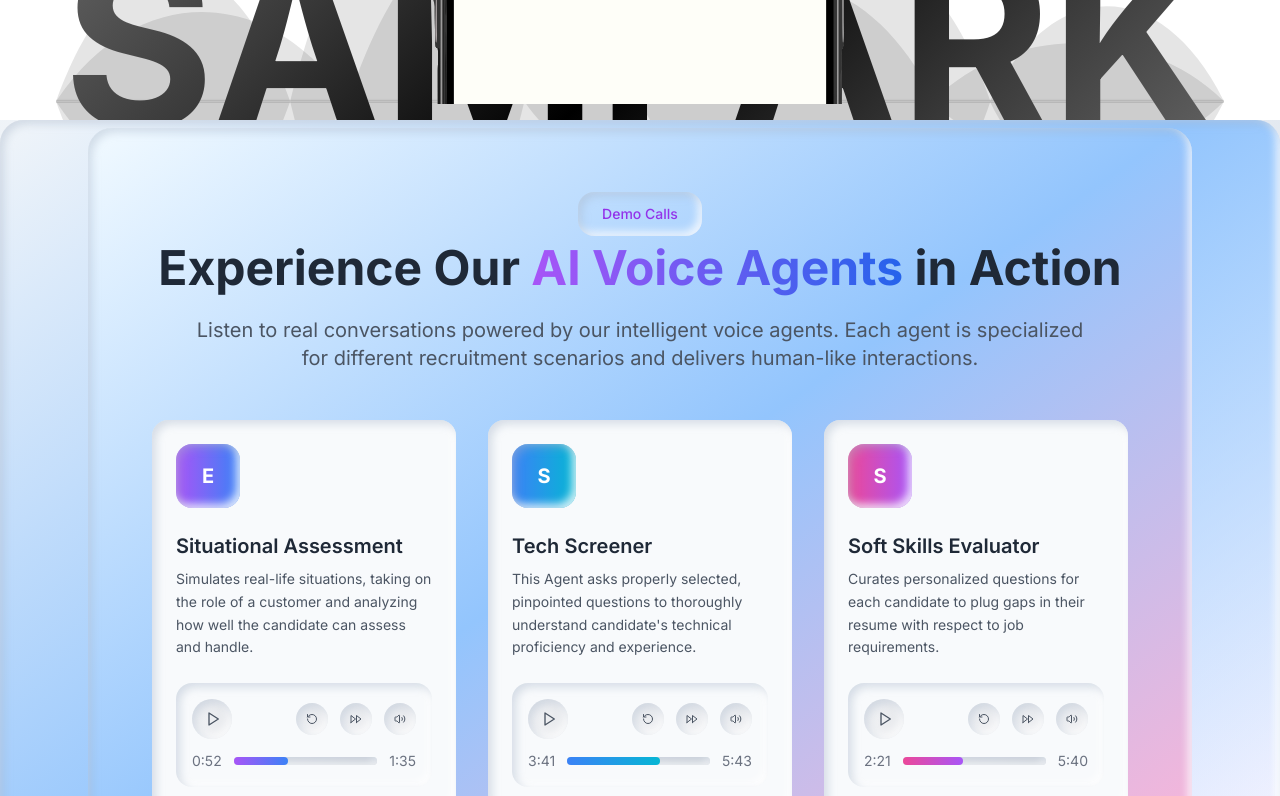
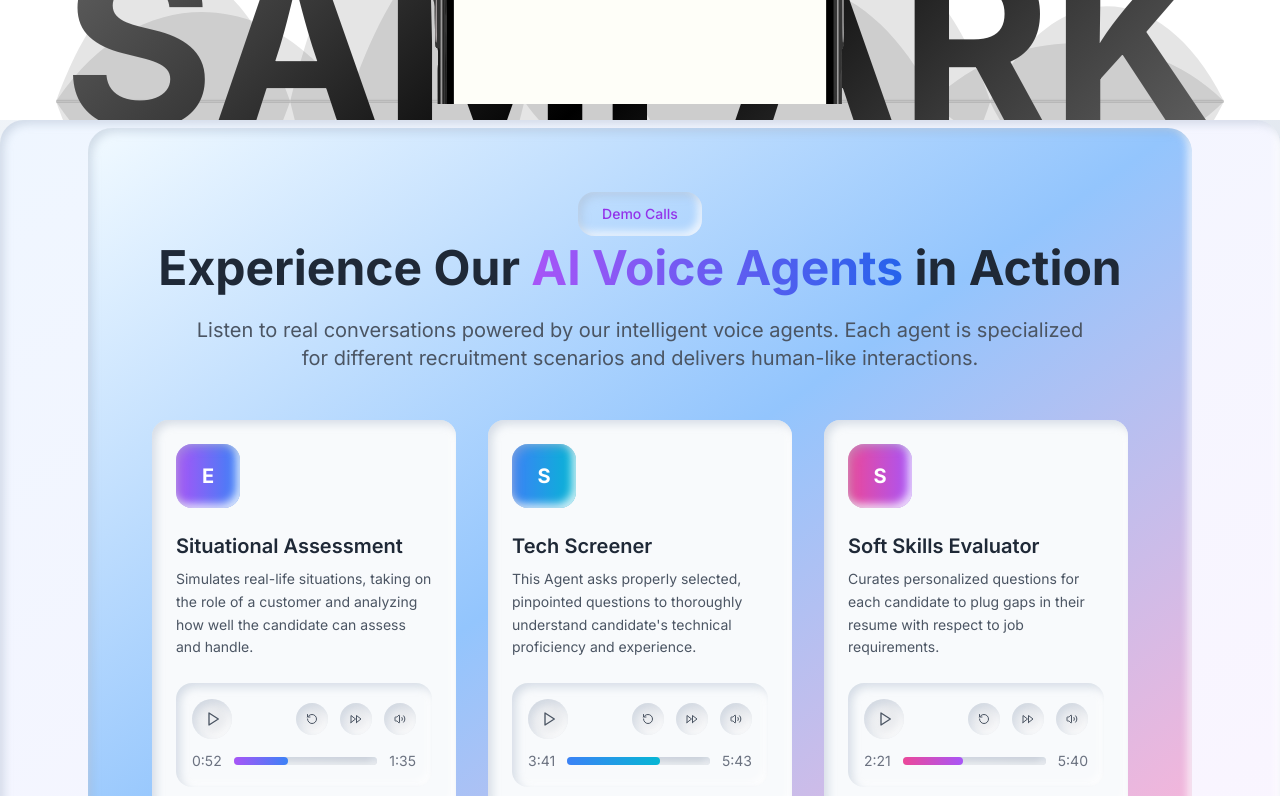
Before and after one commit to V1b3Harshal/didactic-palm-tree, a Next.js app: page / in a window 1280 px wide. Shown: the part 680-1476 px from the top of the page. Built offline with nearby package versions, Linux system fonts and the light colour scheme.

Commit message:
Update DemoSection.tsx

```diff
--- a/components/DemoSection.tsx
+++ b/components/DemoSection.tsx
@@ -49,13 +49,13 @@ export const DemoSection = () => {
   return (
     <section
   id="demo"
-  className=" shadow-neumorphic-inset relative pt-2 pb-15 bg-gradient-to-br from-slate-100 via-blue-50 to-purple-50 rounded-3xl /"
+  className=" shadow-neumorphic-inset relative pt-2 pb-15 bg-gradient-to-br from-blue-50 to-purple-50 rounded-3xl /"
 >  {/* Gradient background */}
-  <div className=" shadow-neumorphic-inset absolute inset-0 rounded-3xl ring-1 ring-inset ring-black/10 bg-[linear-gradient(115deg,var(--tw-gradient-stops))] from[#d8b4fe] from-[10%] via-[#93c5fd] via-[50%] to- [1%]-[#f0f9ff]  sm:bg-[linear-gradient(145deg,var(--tw-gradient-stops))] opacity-100"></div>
+  <div className=" shadow-neumorphic-inset absolute inset-0 rounded-3xl ring-1 ring-inset ring-black/10 bg-[linear-gradient(115deg,var(--tw-gradient-stops))] from[#d8b4fe] from-[10%] via-[#93c5fd] via-[50%] to- [1%]-[#f0f9ff]  sm:bg-[linear-gradient(145deg,var(--tw-gradient-stops))] opacity-0"></div>
 
       <div className="max-w-6xl mx-auto px-6 rounded-3xl">
         {/* Neumorphic card container */}
-        <div className="shadow-neumorphic-inset rounded-3xl p-8 md:p-12 lg:p-16  backdrop-blur-sm relative overflow-hidden">
+        <div className="shadow-neumorphic-inset rounded-3xl p-8 md:p-12 lg:p-16  backdrop-blur-xl relative overflow-hidden">
   {/* Gradient background */}
   <div className=" shadow-neumorphic-inset absolute inset-0 rounded-3xl ring-1 ring-inset ring-black/10 bg-[linear-gradient(115deg,var(--tw-gradient-stops))] from-[#f0f9ff]  from-[1%] via-[#93c5fd] via-[50%] to-[#feb4d7] sm:bg-[linear-gradient(145deg,var(--tw-gradient-stops))] opacity-100 " ></div>
 
```
